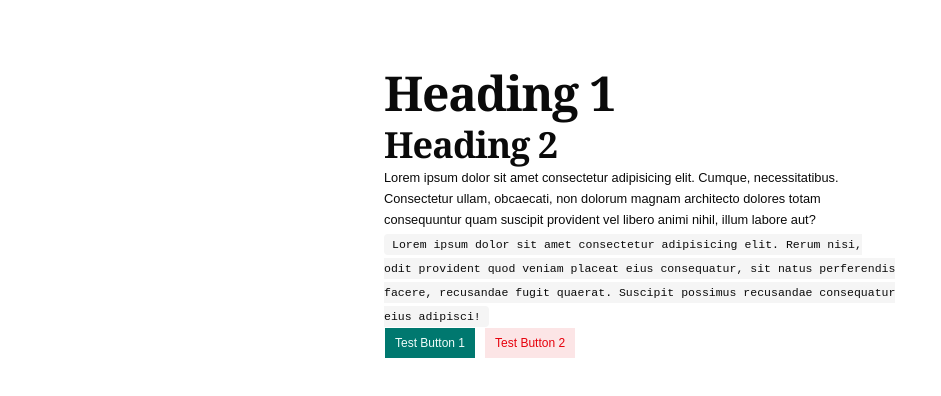
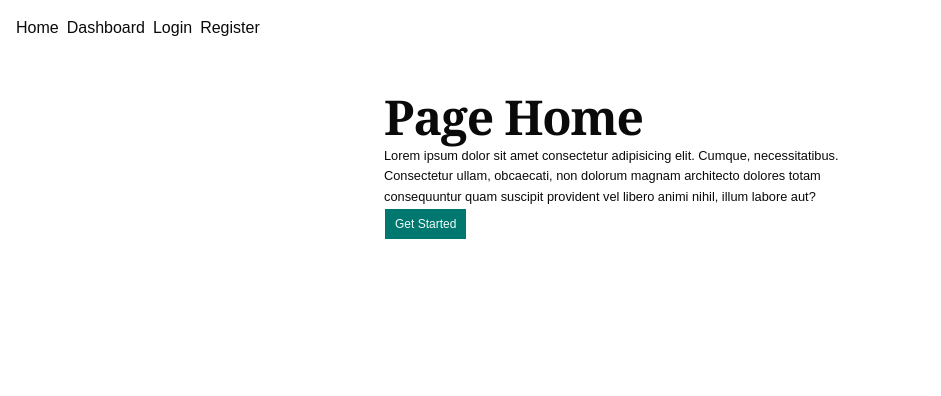
Before and after one commit to dominicpam89/refresher-03-axios-experimentation, a React (Vite) app: page / in a window 1280 px wide. Shown: the top 396 px of the page, without its empty margins (0-941 px from the left). Built offline with nearby package versions, Linux system fonts and the light colour scheme; no server answers.

Commit message:
- establish homepage - establish RouterProvider at root App

```diff
--- a/src/App.tsx
+++ b/src/App.tsx
@@ -1,5 +1,20 @@
-import ShadcnTest from './components/ShadcnTest';
+import { createRouter, RouterProvider } from '@tanstack/react-router';
+import { routeTree } from './routeTree.gen';
+import { api } from '@/lib/axios';
+
+const router = createRouter({
+  routeTree,
+  context: {
+    api,
+  },
+});
+
+declare module '@tanstack/react-router' {
+  export interface Register {
+    router: typeof router;
+  }
+}
 
 export default function App() {
-  return <ShadcnTest />;
+  return <RouterProvider router={router} />;
 }
--- /dev/null
+++ b/src/components/PageHome.tsx
@@ -0,0 +1,23 @@
+import { Button } from './ui/button';
+import { Link } from '@tanstack/react-router';
+
+export default function PageHome() {
+  return (
+    <section id="homepage" className="w-full">
+      <h1>Page Home</h1>
+      <p>
+        Lorem ipsum dolor sit amet consectetur adipisicing elit. Cumque,
+        necessitatibus. Consectetur ullam, obcaecati, non dolorum magnam
+        architecto dolores totam consequuntur quam suscipit provident vel libero
+        animi nihil, illum labore aut?
+      </p>
+      <div className="flex gap-2">
+        <Button asChild>
+          <Link to="/auth" search={{ authType: 'login' }}>
+            Get Started
+          </Link>
+        </Button>
+      </div>
+    </section>
+  );
+}
--- a/src/components/RootLayout.tsx
+++ b/src/components/RootLayout.tsx
@@ -16,7 +16,7 @@ export default function RootLayout() {
           </Link>
         </nav>
       </header>
-      <main>
+      <main className="mx-auto mt-8 max-w-lg min-w-xs" p-4 lg:p-8>
         <Outlet />
       </main>
       <TanStackRouterDevtools />
--- a/src/routeTree.gen.ts
+++ b/src/routeTree.gen.ts
@@ -9,27 +9,51 @@
 // Additionally, you should also exclude this file from your linter and/or formatter to prevent it from being checked or modified.
 
 import { Route as rootRouteImport } from './routes/__root'
+import { Route as IndexRouteImport } from './routes/index'
 
-export interface FileRoutesByFullPath {}
-export interface FileRoutesByTo {}
+const IndexRoute = IndexRouteImport.update({
+  id: '/',
+  path: '/',
+  getParentRoute: () => rootRouteImport,
+} as any)
+
+export interface FileRoutesByFullPath {
+  '/': typeof IndexRoute
+}
+export interface FileRoutesByTo {
+  '/': typeof IndexRoute
+}
 export interface FileRoutesById {
   __root__: typeof rootRouteImport
+  '/': typeof IndexRoute
 }
 export interface FileRouteTypes {
   fileRoutesByFullPath: FileRoutesByFullPath
-  fullPaths: never
+  fullPaths: '/'
   fileRoutesByTo: FileRoutesByTo
-  to: never
-  id: '__root__'
+  to: '/'
+  id: '__root__' | '/'
   fileRoutesById: FileRoutesById
 }
-export interface RootRouteChildren {}
+export interface RootRouteChildren {
+  IndexRoute: typeof IndexRoute
+}
 
 declare module '@tanstack/react-router' {
-  interface FileRoutesByPath {}
+  interface FileRoutesByPath {
+    '/': {
+      id: '/'
+      path: '/'
+      fullPath: '/'
+      preLoaderRoute: typeof IndexRouteImport
+      parentRoute: typeof rootRouteImport
+    }
+  }
 }
 
-const rootRouteChildren: RootRouteChildren = {}
+const rootRouteChildren: RootRouteChildren = {
+  IndexRoute: IndexRoute,
+}
 export const routeTree = rootRouteImport
   ._addFileChildren(rootRouteChildren)
   ._addFileTypes<FileRouteTypes>()
--- /dev/null
+++ b/src/routes/index.tsx
@@ -0,0 +1,6 @@
+import { createFileRoute } from '@tanstack/react-router';
+import PageHome from '@/components/PageHome';
+
+export const Route = createFileRoute('/')({
+  component: PageHome,
+});
```
